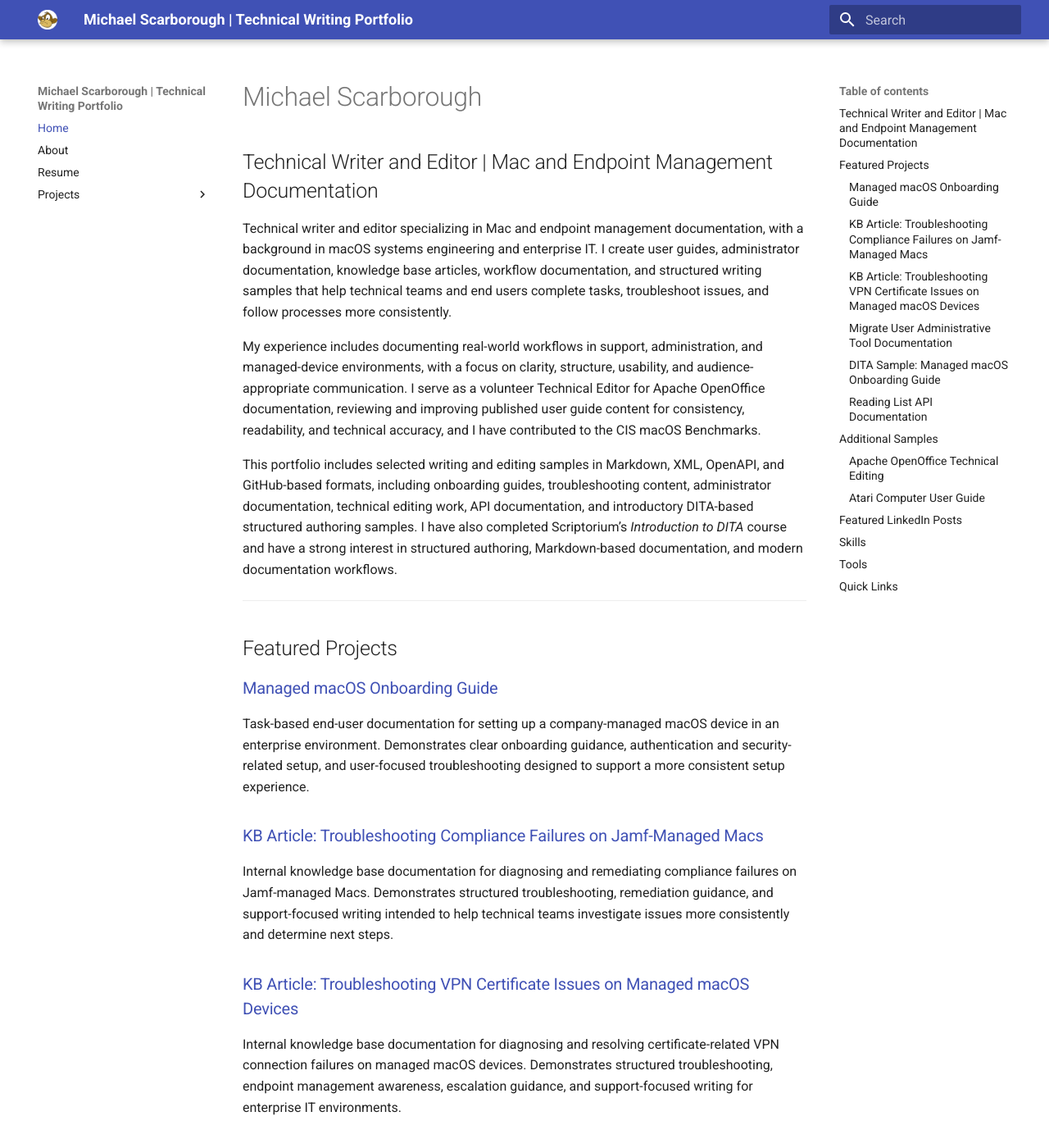
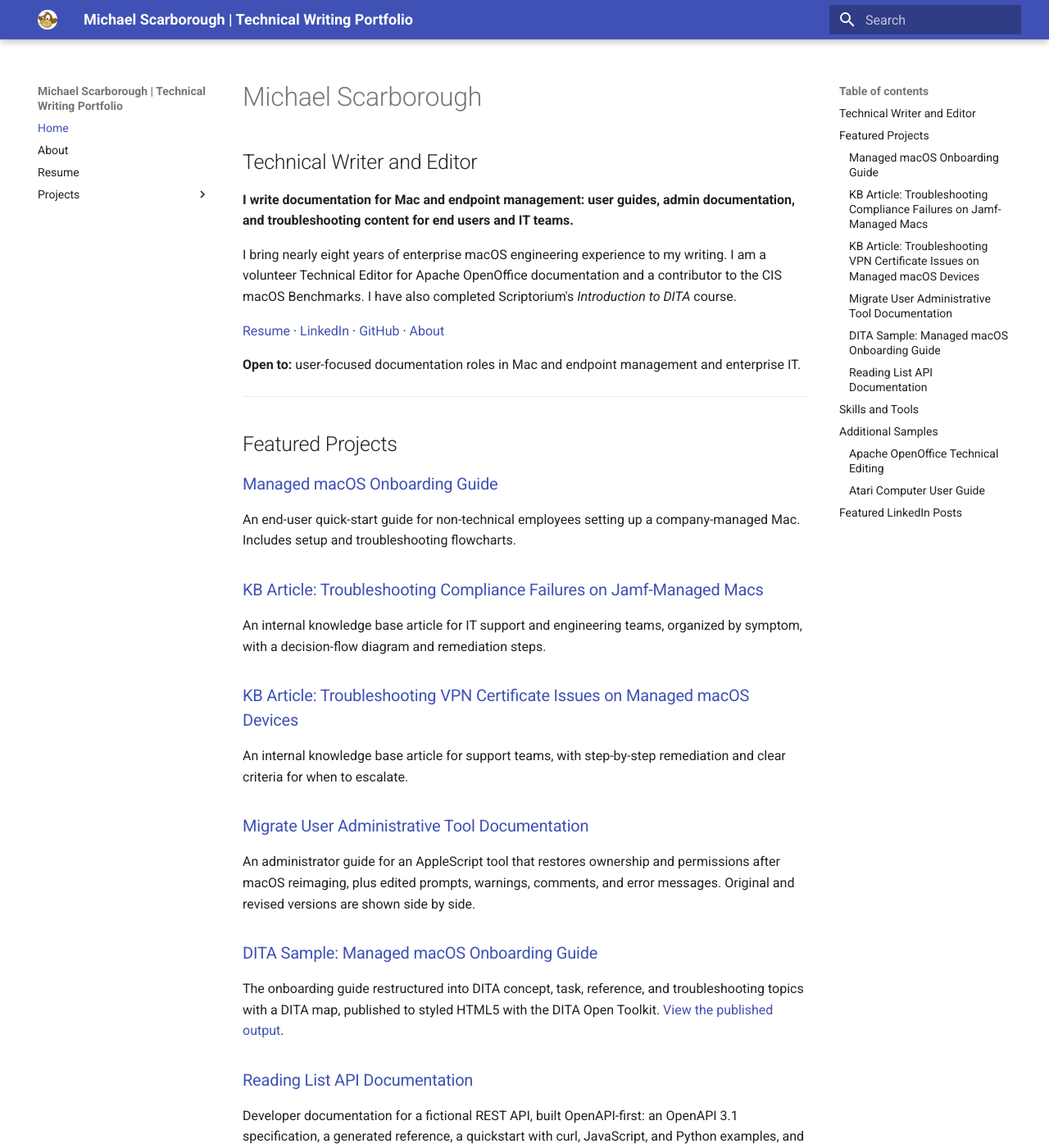
Before and after one commit to MackMike/technical-writing-portfolio-site, an MkDocs documentation site: the page built from docs/index.md, in a window 1280 px wide and 1400 px high. Shown: the whole window at 82% size. Built offline with MkDocs 1.6.1 and Material for MkDocs 9.7.7, drawn with Linux system fonts in a browser that asks for light colours; some of the changed text lies outside the part shown.

Commit message:
Update index.md

```diff
--- a/docs/index.md
+++ b/docs/index.md
@@ -1,50 +1,62 @@
 # Michael Scarborough
 
-## Technical Writer and Editor | Mac and Endpoint Management Documentation
+## Technical Writer and Editor
 
-Technical writer and editor specializing in Mac and endpoint management documentation, with a background in macOS systems engineering and enterprise IT. I create user guides, administrator documentation, knowledge base articles, workflow documentation, and structured writing samples that help technical teams and end users complete tasks, troubleshoot issues, and follow processes more consistently.
+**I write documentation for Mac and endpoint management: user guides, admin documentation, and troubleshooting content for end users and IT teams.**
 
-My experience includes documenting real-world workflows in support, administration, and managed-device environments, with a focus on clarity, structure, usability, and audience-appropriate communication. I serve as a volunteer Technical Editor for Apache OpenOffice documentation, reviewing and improving published user guide content for consistency, readability, and technical accuracy, and I have contributed to the CIS macOS Benchmarks.
+I bring nearly eight years of enterprise macOS engineering experience to my writing. I am a volunteer Technical Editor for Apache OpenOffice documentation and a contributor to the CIS macOS Benchmarks. I have also completed Scriptorium's *Introduction to DITA* course.
 
-This portfolio includes selected writing and editing samples in Markdown, XML, OpenAPI, and GitHub-based formats, including onboarding guides, troubleshooting content, administrator documentation, technical editing work, API documentation, and introductory DITA-based structured authoring samples. I have also completed Scriptorium’s *Introduction to DITA* course and have a strong interest in structured authoring, Markdown-based documentation, and modern documentation workflows.
+[Resume](resume.md) · [LinkedIn](https://www.linkedin.com/in/miscarborough/) · [GitHub](https://github.com/MackMike) · [About](about.md)
+
+**Open to:** user-focused documentation roles in Mac and endpoint management and enterprise IT.
 
 ---
 
 ## Featured Projects
 
 ### [Managed macOS Onboarding Guide](projects/managed-mac-onboarding.md)
-Task-based end-user documentation for setting up a company-managed macOS device in an enterprise environment. Demonstrates clear onboarding guidance, authentication and security-related setup, and user-focused troubleshooting designed to support a more consistent setup experience.
+An end-user quick-start guide for non-technical employees setting up a company-managed Mac. Includes setup and troubleshooting flowcharts.
 
 ### [KB Article: Troubleshooting Compliance Failures on Jamf-Managed Macs](projects/jamf-managed-mac-compliance-troubleshooting.md)
-Internal knowledge base documentation for diagnosing and remediating compliance failures on Jamf-managed Macs. Demonstrates structured troubleshooting, remediation guidance, and support-focused writing intended to help technical teams investigate issues more consistently and determine next steps.
+An internal knowledge base article for IT support and engineering teams, organized by symptom, with a decision-flow diagram and remediation steps.
 
 ### [KB Article: Troubleshooting VPN Certificate Issues on Managed macOS Devices](projects/vpn-certificate-troubleshooting-project.md)
-Internal knowledge base documentation for diagnosing and resolving certificate-related VPN connection failures on managed macOS devices. Demonstrates structured troubleshooting, endpoint management awareness, escalation guidance, and support-focused writing for enterprise IT environments.
+An internal knowledge base article for support teams, with step-by-step remediation and clear criteria for when to escalate.
 
 ### [Migrate User Administrative Tool Documentation](projects/migration-tool-project.md)
-Administrator documentation for an AppleScript-based tool used to restore ownership and group permissions after macOS reimaging. Demonstrates administrator-focused documentation, revised prompts and warnings, maintainable commenting, and clearer messaging to support more reliable tool usage.
+An administrator guide for an AppleScript tool that restores ownership and permissions after macOS reimaging, plus edited prompts, warnings, comments, and error messages. Original and revised versions are shown side by side.
 
 ### [DITA Sample: Managed macOS Onboarding Guide](projects/dita-managed-mac-onboarding.md)
-A structured authoring sample that adapts a managed macOS onboarding guide into DITA using concept, task, reference, troubleshooting, and map-based organization. Demonstrates foundational DITA skills, structured XML authoring, topic-based documentation design, and publishing to styled HTML5 with the DITA Open Toolkit. [View the published output](assets/pdfs/dita/managed-mac-onboarding/out/index.html).
+The onboarding guide restructured into DITA concept, task, reference, and troubleshooting topics with a DITA map, published to styled HTML5 with the DITA Open Toolkit. [View the published output](assets/pdfs/dita/managed-mac-onboarding/out/index.html).
 
 ### [Reading List API Documentation](projects/reading-list-api-project.md)
-Developer documentation for a fictional REST API, built with an OpenAPI-first workflow: a specification as the source of truth, a generated reference, and hand-written guides for getting started, authentication, and error handling. Demonstrates an OpenAPI 3.1 specification, a task-based quickstart with curl, JavaScript, and Python examples, and standardized error documentation, all tested against a local mock server.
+Developer documentation for a fictional REST API, built OpenAPI-first: an OpenAPI 3.1 specification, a generated reference, a quickstart with curl, JavaScript, and Python examples, and standardized error documentation. All examples are tested against a mock server.
+
+---
+
+## Skills and Tools
+
+**Writing and editing:** user and administrator documentation, knowledge base and troubleshooting content, process and workflow documentation, task-based writing, technical editing
+
+**Authoring and publishing:** Markdown, Git and GitHub, MkDocs, Mermaid, DITA and XML (foundational), the DITA Open Toolkit, OpenAPI 3.1, Redocly CLI, and Prism (foundational)
+
+**Subject-matter platforms:** macOS, Jamf Pro
 
 ---
 
 ## Additional Samples
 
 ### [Apache OpenOffice Technical Editing](projects/openoffice-technical-editing-project.md)
-Technical editing sample based on published Apache OpenOffice documentation. Demonstrates structural editing, clarity and consistency improvements, and before-and-after editorial examples focused on improving readability and usability.
+A technical editing sample from published Apache OpenOffice documentation, with before-and-after examples of structural and clarity edits.
 
 ### [Atari Computer User Guide](projects/atari-user-guide-project.md)
-A Markdown-based user guide created to apply technical writing principles to legacy computer documentation. Demonstrates procedural writing, setup guidance, and troubleshooting for users unfamiliar with older systems.
+A Markdown user guide that applies modern technical writing practices to legacy computer documentation, covering setup and troubleshooting for readers unfamiliar with older systems.
 
 ---
 
 ## Featured LinkedIn Posts
 
-A small selection of LinkedIn posts that reflect how I think about technical writing, documentation quality, and user-centered communication.
+A small selection of posts on how I think about technical writing and documentation quality.
 
 - [Audience Awareness — and Why It Matters](https://tinyurl.com/4x3vuh3j)
   On designing documentation for readers with different levels of experience, context, and confidence.
@@ -57,32 +69,3 @@ A small selection of LinkedIn posts that reflect how I think about technical wri
 
 - [Confirmation Before Detail — and Why It Matters](https://tinyurl.com/4rw65rs2)
   On structuring troubleshooting content so readers can quickly decide whether a procedure matches their issue.
-
----
-
-## Skills
-
-- Technical writing and editing
-- User and administrator documentation
-- Knowledge base and troubleshooting content
-- Process and workflow documentation
-- Procedural and task-based writing
-- Structured authoring and topic-based writing
-- API documentation (foundational)
-
-## Tools
-
-- Markdown, Git, and GitHub (docs-as-code workflows)
-- MkDocs and Mermaid
-- DITA, XML, and the DITA Open Toolkit (foundational)
-- OpenAPI 3.1, Redocly CLI, and Prism (foundational)
-- macOS and Jamf Pro (subject-matter platforms)
-
----
-
-## Quick Links
-
-- [About](about.md)
-- [Resume](resume.md)
-- [LinkedIn](https://www.linkedin.com/in/miscarborough/)
-- [GitHub](https://github.com/MackMike)
```
